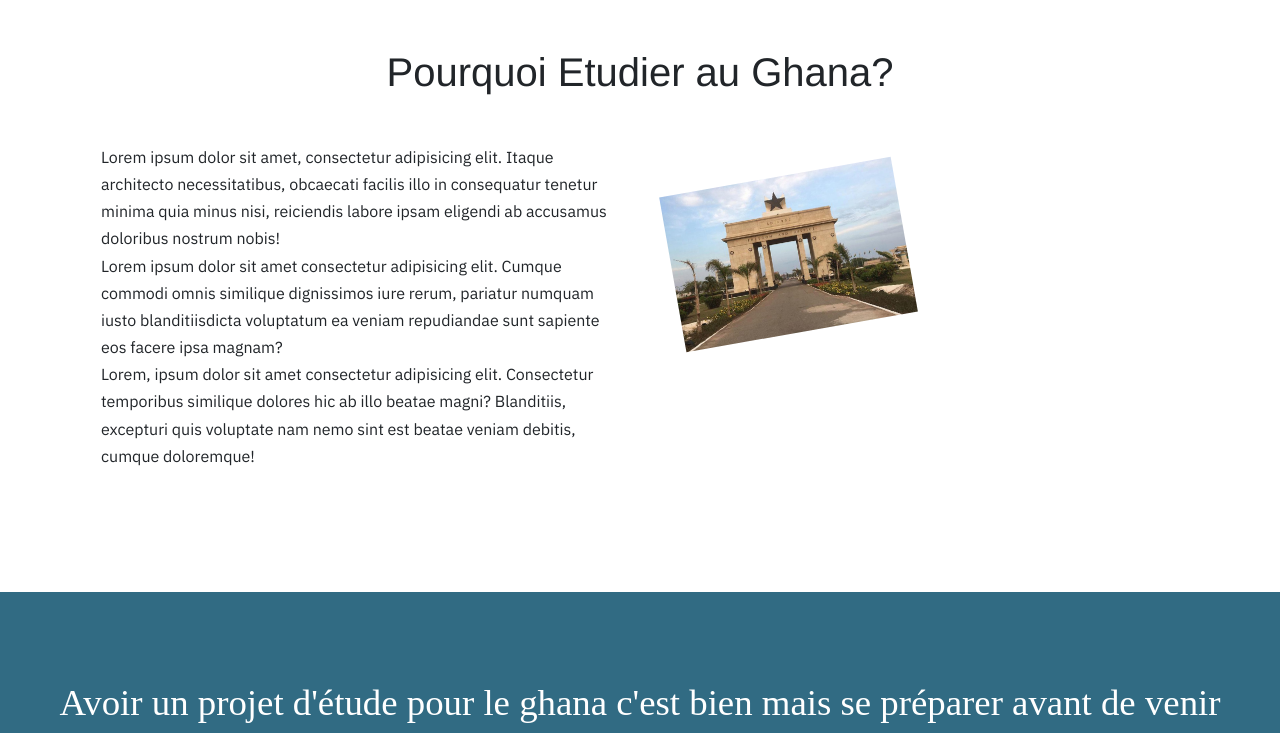
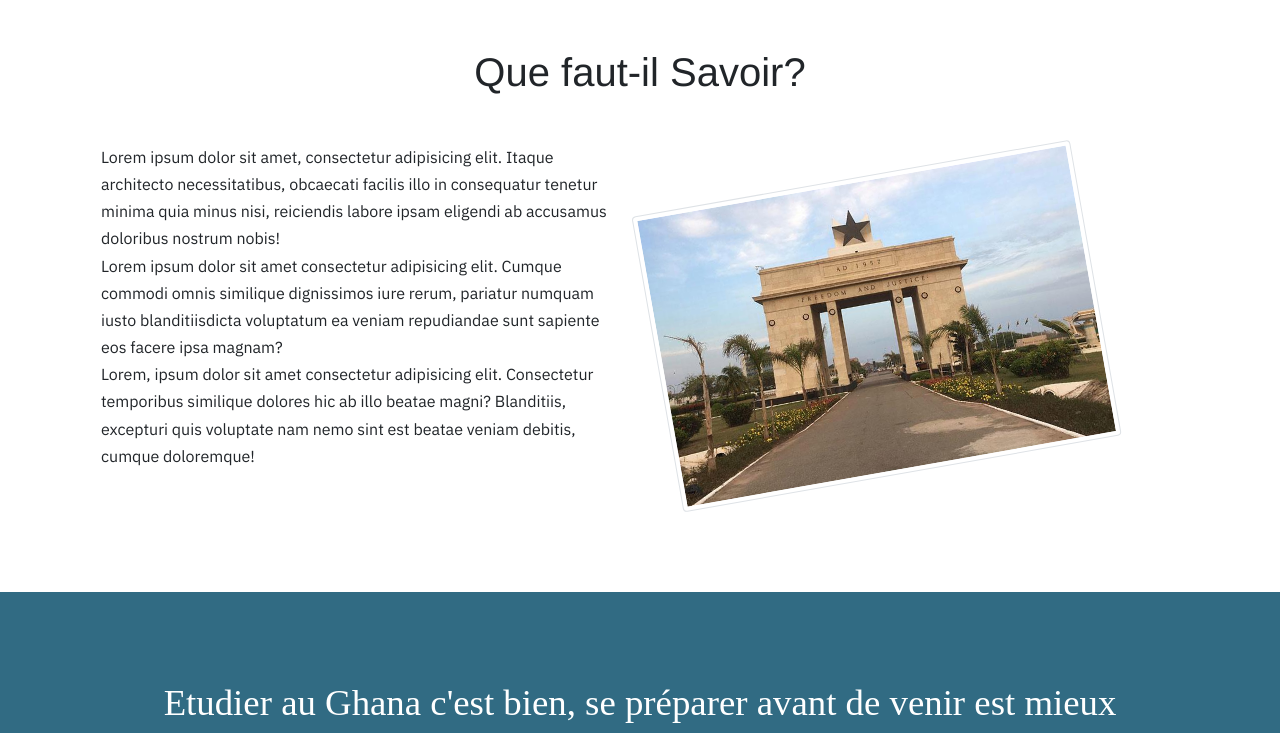
Before and after one commit to MoiseGaamy/SchoolAd, a React (Create React App) app: page / in a window 1280 px wide. Shown: the part 511-1244 px from the top of the page. Built offline with nearby package versions, Linux system fonts and the light colour scheme; a web font is replaced by a local one.

Commit message:
changed the heading Text

```diff
--- a/src/pages/Home.js
+++ b/src/pages/Home.js
@@ -16,7 +16,7 @@ export default class Section extends Component {
                    <Container>
                 <Row >
                   <Container>
-                    <h1 className="heading-text">Pourquoi Etudier au Ghana?</h1>
+                    <h1 className="heading-text">Que faut-il Savoir?</h1>
                      <Row>
                             <Col md="6" >
                             <p className="section_content">
@@ -34,8 +34,8 @@ export default class Section extends Component {
                                 beatae veniam debitis, cumque doloremque!
                             </p>
                         </Col>
-                        <Col md="5" >
-                          <Image className="section_image" src="images/gh.jpg" />
+                        <Col md="5" className="section_image">
+                          <Image  src="images/gh.jpg" thumbnail/>
                         </Col>
                         </Row>
                         </Container>
@@ -46,7 +46,7 @@ export default class Section extends Component {
            <section className="testimonials">
             <Carousel>
                 <Carousel.Item>
-                    <h2 class="testimonial-text">fait attention à ton arriver au Ghana car ta première expérience pourrait etre l'anarque.</h2>
+                    <h2 class="testimonial-text">à ton arriver au Ghana ta première expérience pourrait etre l'anarque.si tu crois tout connaitre</h2>
                       <em>Etudiant guineen au ghana </em>
                       <img
                         class="testimonial-image"
@@ -55,7 +55,7 @@ export default class Section extends Component {
                       />
                 </Carousel.Item>
                 <Carousel.Item>
-                    <h2 class="testimonial-text">Avoir un projet d'étude pour le ghana c'est bien mais se préparer avant de venir est encore mieux</h2>
+                    <h2 class="testimonial-text">Etudier au Ghana c'est bien, se préparer avant de venir est mieux</h2>
                     <em>Etudiante ivoirienne au ghana</em>
                       <img
                         class="testimonial-image"
```
